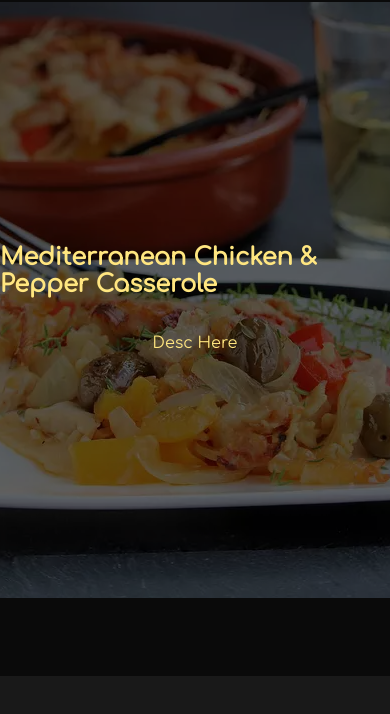
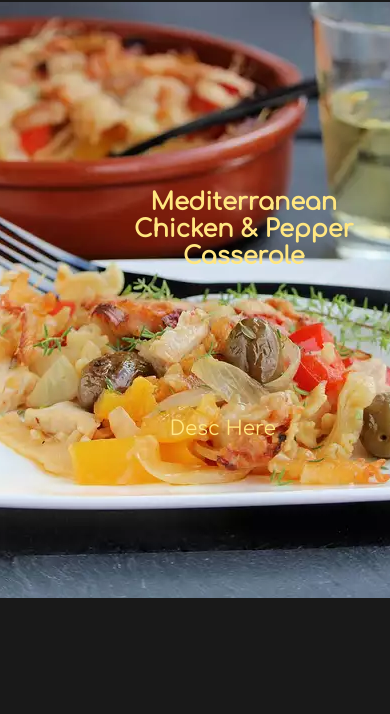
Before and after one commit to srithan7/Odin-Recipes, a plain HTML site: page Odin Recipes/index.html in a window 390 px wide. Shown: the part 84-798 px from the top of the page. Drawn offline with Linux system fonts and the light colour scheme.

Commit message:
Add files via upload
Have to add a way all items align w flexbox and make things responsive w flexbox

```diff
--- a/Odin Recipes/index.html
+++ b/Odin Recipes/index.html
@@ -7,6 +7,28 @@
     <title>Odin Recipes</title>
     <link rel="stylesheet" href="styles.css" />
   </head>
+  <body>
+    <div class="flexbox-container">
+      <h1 id="title">Odin Recipes</h1>
+      <div class="capcass-container">
+        <div>
+          <a href="capcass.html"
+            ><img
+              id="capcass-img"
+              src="images/casserole.webp"
+              alt="Chicken Casserole"
+          /></a>
+          <div class="capcassDesc1">
+            <h2 id="capcassTitle">Mediterranean Chicken & Pepper Casserole</h2>
+            <p id="capcassDesc2">Desc Here</p>
+          </div>
+        </div>
+      </div>
+    </div>
+  </body>
+</html>
+
+<!--
   <body>
     <div class="flexbox-container">
       <h1 id="title">Odin Recipes</h1>
@@ -30,51 +52,39 @@
       </div>
     </div>
   </body>
-</html>
-
-<!--
-  <body>
-    <div class="flexbox-container">
-      <h1 id="title">Odin Recipes</h1>
-    </div>
-    <div class="flexbox-container">
-      <div>
-        <a href="capcass.html"
-          ><img
-            id="capcass-img"
-            src="images/casserole.webp"
-            alt="Chicken Casserole"
-        /></a>
-        <div class="flexbox-container capcassDesc1">
-          <h2 id="capcassTitle">Mediterranean Chicken & Pepper Casserole</h2>
-          <p id="capcassDesc2">Desc Here</p>
-        </div>
-      </div>
-    </div>
-  </body>
 -->
 
 <!--
-  .capcassDesc1{
-    padding: 40px;
+  .capcass-image_overlay{
+    position: absolute;
+    top: 0;
+    left: 0;
+    width: 100%;
+    height: 90%;
+    color: #ffe680;
+    font-family: 'Comfortaa';
+    display: flex ;
+    flex-direction: column;
+    align-items: center;
+    justify-content: center;
+    opacity: 0;
 
 }
-.capcassDesc1:hover{
+.capcass-image_overlay:hover{
     opacity: 1;
-    transition: ease-in;
+    background-color:rgba(0, 0, 0, 0.6);
+    transition: ease-in-out 0.5s;
 }
-#capcassTitle{
-    opacity: 0;
-    font-family: 'Comfortaa', sans-serif;
-    text-align: center;
-    margin-top: 100px;
-    margin-bottom: 40px;
-    color: #ffe680;
+.capcass-overlay_title{
+    font-size: 1em;
+
 }
-#capcassDesc2{
-    opacity: 0;
-    font-family: 'Comfortaa', sans-serif;
-    font-size: 20px;
-    text-align: center;
-    color: #ffe680
+#capcass-img{
+    display: block;
+    position: relative;
+    border-radius: 20px 20px 20px 20px;
+    border-width: 30px;
+
+
+}
 -->
--- a/Odin Recipes/styles.css
+++ b/Odin Recipes/styles.css
@@ -5,6 +5,7 @@ html{
     background-color: rgba(0, 0, 0, 0.9);
 }
 .flexbox-container{
+    width: 100%;
     display: flex;
     justify-content: center;
     align-items: center;
@@ -15,35 +16,26 @@ html{
     font-family: 'Comfortaa', sans-serif;
     color: goldenrod;
 }
-.capcass-image_overlay{
+.capcassDesc1:hover{
+    opacity: 1;
+    transition: ease-in;
+}
+#capcassTitle{
+    opacity: 1;
     position: absolute;
-    top: 0;
-    left: 0;
-    width: 100%;
-    height: 90%;
+    top: 30%;
+    left: 25%;
+    font-family: 'Comfortaa', sans-serif;
+    text-align: center;
     color: #ffe680;
-    font-family: 'Comfortaa';
-    display: flex ;
-    flex-direction: column;
-    align-items: center;
-    justify-content: center;
-    opacity: 0;
-
 }
-.capcass-image_overlay:hover{
+#capcassDesc2{
     opacity: 1;
-    background-color:rgba(0, 0, 0, 0.6);
-    transition: ease-in-out 0.5s;
+    position: absolute;
+    top: 57%;
+    left: 43.5%;
+    font-family: 'Comfortaa', sans-serif;
+    font-size: 20px;
+    text-align: center;
+    color: #ffe680
 }
-.capcass-overlay_title{
-    font-size: 1em;
-
-}
-#capcass-img{
-    display: block;
-    position: relative;
-    border-radius: 20px 20px 20px 20px;
-    border-width: 30px;
-
-
-}
```
